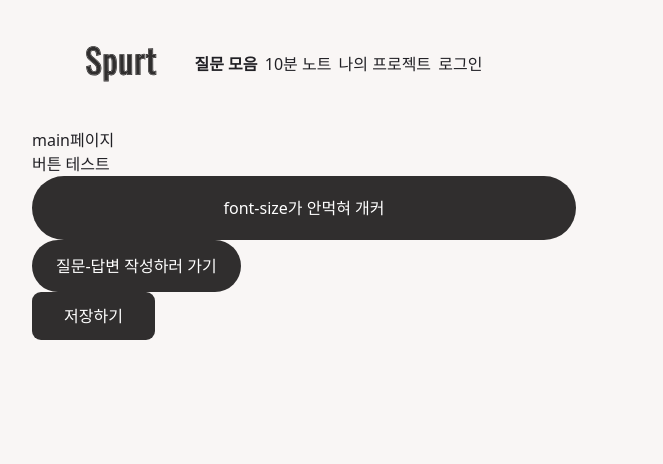
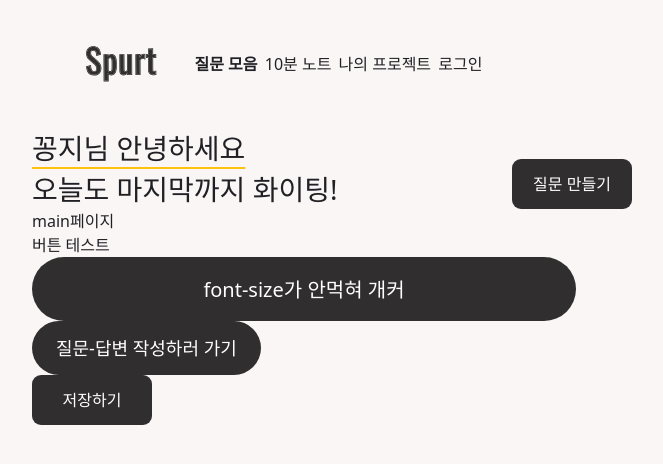
Before and after one commit to Nexters/Spurt, a Next.js app: page / in a window 1280 px wide. Shown: the top 464 px of the page, without its empty margins (308-971 px from the left). Built offline with nearby package versions, Linux system fonts and the light colour scheme; no server answers.

Commit message:
질문 모음 페이지 상단 디자인

```diff
--- a/components/Buttons/button-m.tsx
+++ b/components/Buttons/button-m.tsx
@@ -1,7 +1,7 @@
 const ButtonM = ({ ...props }) => {
   return (
     <button
-      className="body1 bg-gray-700 text-white px-6 inline-flex justify-center items-center"
+      className="text-body1 bg-gray-700 text-white px-6 inline-flex justify-center items-center"
       {...props}
       style={{
         paddingTop: "14px",
--- a/components/Buttons/button-s.tsx
+++ b/components/Buttons/button-s.tsx
@@ -1,9 +1,11 @@
 const ButtonS = ({ ...props }) => {
   return (
     <button
-      className="body4 bg-gray-700 text-white px-8 py-3 flex justify-center items-center"
+      className="text-body4 bg-gray-700 text-white py-3 flex justify-center items-center"
       {...props}
       style={{
+        width: "120px",
+        height: "50px",
         borderRadius: "9px",
         gap: "10px",
       }}
--- a/components/Buttons/button-xl.tsx
+++ b/components/Buttons/button-xl.tsx
@@ -1,7 +1,7 @@
 const ButtonXl = ({ ...props }) => {
   return (
     <button
-      className="h-16 bg-gray-700 w-60 text-white title5 rounded-full"
+      className="h-16 bg-gray-700 w-60 text-white text-title5 rounded-full"
       {...props}
       style={{ width: "544px" }}
     ></button>
--- a/pages/index.tsx
+++ b/pages/index.tsx
@@ -5,7 +5,20 @@ import ButtonXl from "@/components/Buttons/button-xl";
 export default function Home() {
   return (
     <>
+      <div className="text-title1 flex justify-between">
+        <div>
+          <p className="underline underline-offset-8 decoration-main-400">
+            꽁지님 안녕하세요
+          </p>
+
+          <p>오늘도 마지막까지 화이팅!</p>
+        </div>
+        <div className="flex items-end">
+          <ButtonS>질문 만들기</ButtonS>
+        </div>
+      </div>
       <div>main페이지</div>
+
       <div>버튼 테스트</div>
       <ButtonXl>font-size가 안먹혀 개커</ButtonXl>
       <ButtonM>질문-답변 작성하러 가기</ButtonM>
--- a/tailwind.config.js
+++ b/tailwind.config.js
@@ -141,26 +141,25 @@ module.exports = {
         ],
       },
       colors: {
-        'white': '#ffffff',
-        'gray': {
-          100: '#f8f8f8',
-          200: '#e9e9e9',
-          300: '#d3d3d3',
-          400: '#a7a7a7',
-          500: '#7a7a7a',
-          600: '#4b4a4a',
-          700: '#302e2e',
+        white: "#ffffff",
+        gray: {
+          100: "#f8f8f8",
+          200: "#e9e9e9",
+          300: "#d3d3d3",
+          400: "#a7a7a7",
+          500: "#7a7a7a",
+          600: "#4b4a4a",
+          700: "#302e2e",
         },
-        'main': {
-          100: '#fff4ce',
-          200: '#ffe5a3',
-          300: '#ffd66c',
-          400: '#fec20c',
+        main: {
+          100: "#fff4ce",
+          200: "#ffe5a3",
+          300: "#ffd66c",
+          400: "#fec20c",
         },
-        'red': '#fe7448',
-       }
+        red: "#fe7448",
       },
-
+    },
   },
   plugins: [],
 };
```
Lines whose indentation alone changed are shown as unchanged.
